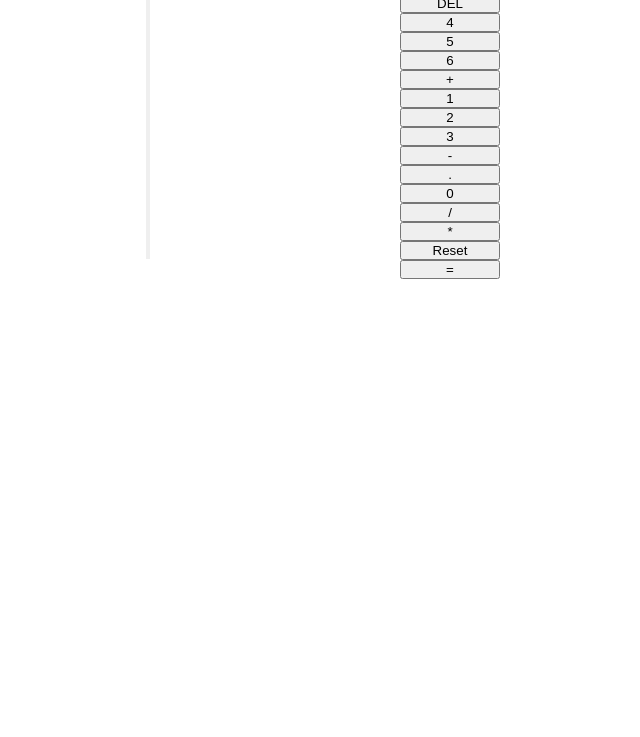
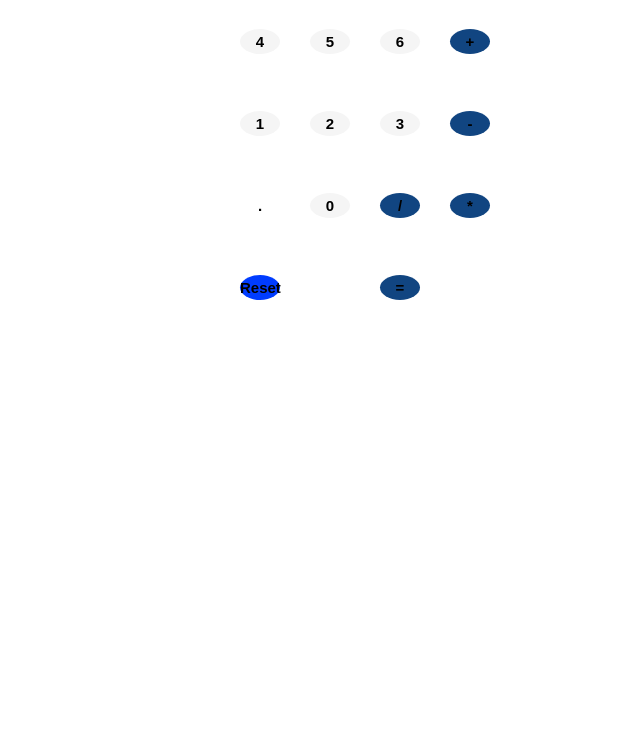
Before and after one commit to DRN314/Calc-App-Main, a plain HTML site: page index.html in a window 1280 px wide. Shown: the part 63-800 px from the top of the page, without its empty margins (0-640 px from the left). Drawn offline with Linux system fonts and the light colour scheme.

Commit message:
Added CSS Grid to the keyboard

```diff
--- a/style.css
+++ b/style.css
@@ -22,26 +22,73 @@ nav{
 
 
 #keyboard {
-	width: 400px;
-    display: grid;
-	grid-template-columns: repeat (4, 1fr) ;
-	grid-template-areas: 7 4 1 . Reset;
-	column-gap: 15px;
-}
+	display: grid;
+	grid-template-columns: repeat(4, 1fr);
+	grid-template-rows: repeat(5, 1fr);
+	gap: 10px;
+	width: 300px;
+	height: 400px;
+	margin: auto;
+  }
 
-/* .operator, .number, .empty {
-	width: 50px;
-	height: 50px;
-	margin: 15px;
-	float: left;
+  button {
+	font-size: 20px;
+	border: none;
+	border-radius: 5px;
+	background-color: lightgray;
+	cursor: pointer;
+  }
+
+  button:hover {
+	background-color: darkgray;
+  }
+
+  .operator {
+	background-color: rgb(17, 69, 129);
+  }
+
+  .empty {
+	background-color: white;
+  }
+
+  #Resetbtn {
+	grid-column: 1 / 3;
+	background-color:rgb(169, 169, 169) ;
+
+  }
+
+  #Delete {
+	grid-column: 4 / 5;
+	background-color: rgb(169, 169, 169);
+
+  }
+
+  #equal {
+	grid-column: 3 / 5;
+	grid-row: 5 / 6;
+	color: red;
+
+  }
+
+
+
+.operator, .number, .empty {
+	width: 40px;
+	height: 25px;
+	margin: 10px;
+	/* float: left; */
 	border-radius: 50%;
 	border-width: 0;
 	font-weight: bold;
 	font-size: 15px;
 }
 
-.number, .empty {
-	background-color: rgb(212, 196, 250);
+.number {
+	background-color: whitesmoke;
+}
+#Resetbtn, #Delete :hover{
+	background-color: rgb(0, 60, 255);
+
 }
 
 .number, .operator {
```
